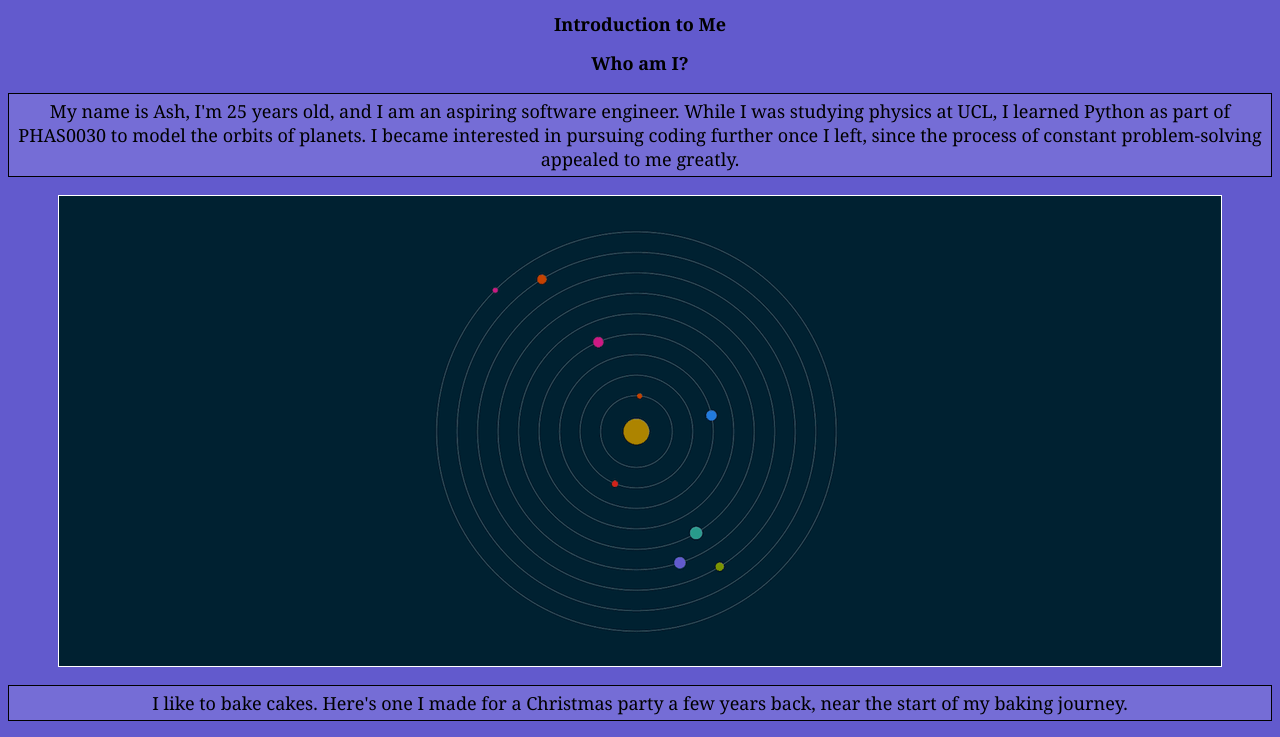
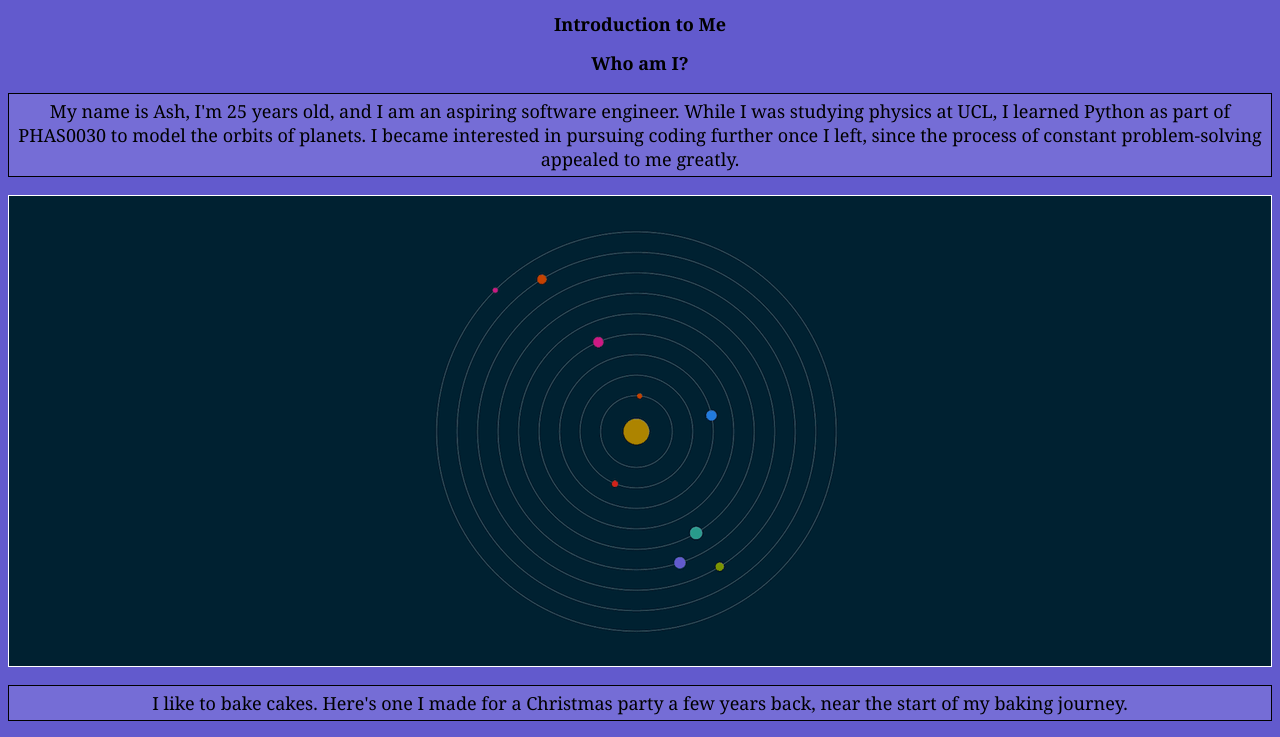
Before and after one commit to MaidenAsh/MaidenAsh.github.io, a plain HTML site: page index.html in a window 1280 px wide. Shown: the top 737 px of the page. Drawn offline with Linux system fonts and the light colour scheme.

Commit message:
Update style.css

```diff
--- a/style.css
+++ b/style.css
@@ -19,8 +19,8 @@ h1, h2, p {
 }
 
 .img1 {
-  margin-right: 50px;
-  margin-left: 50px;
+  /*margin-right: 50px;
+  margin-left: 50px;*/
   border: white solid thin;
   background-color: #002131;
   display:flex;
```
